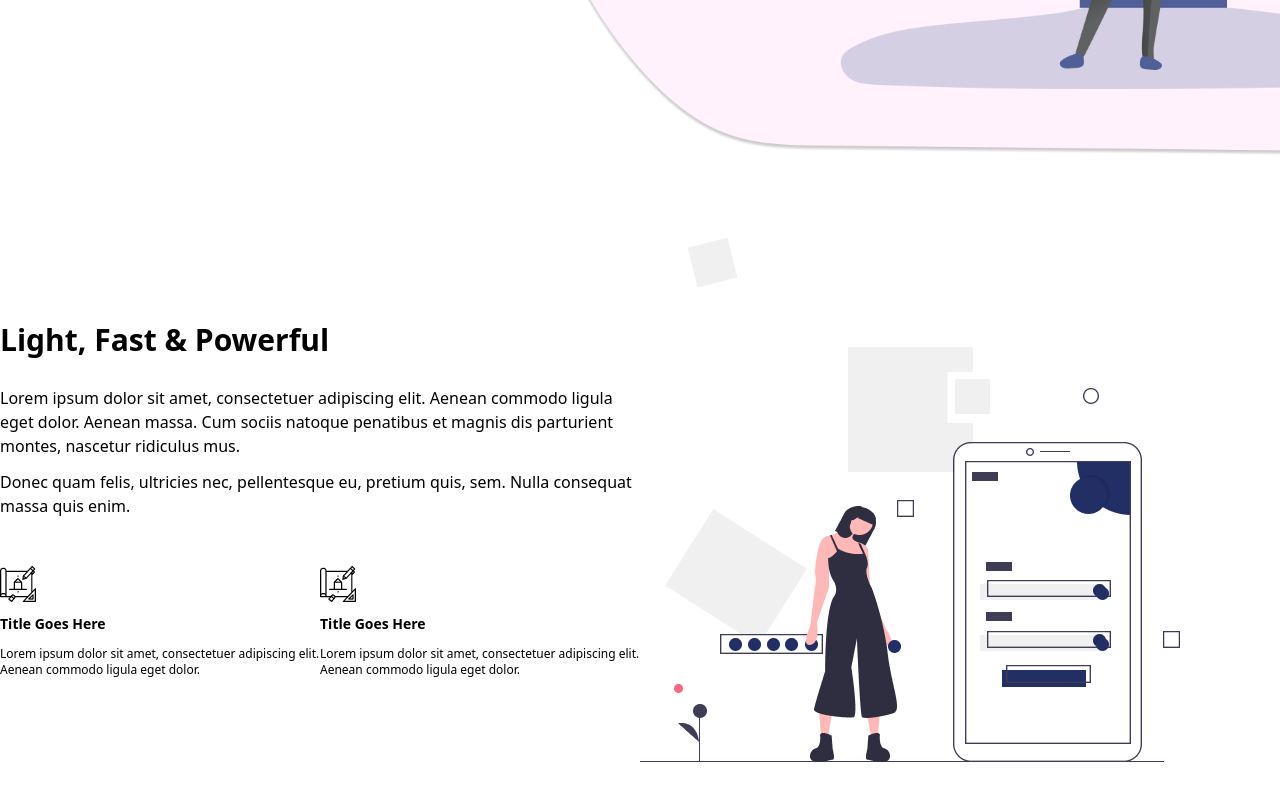
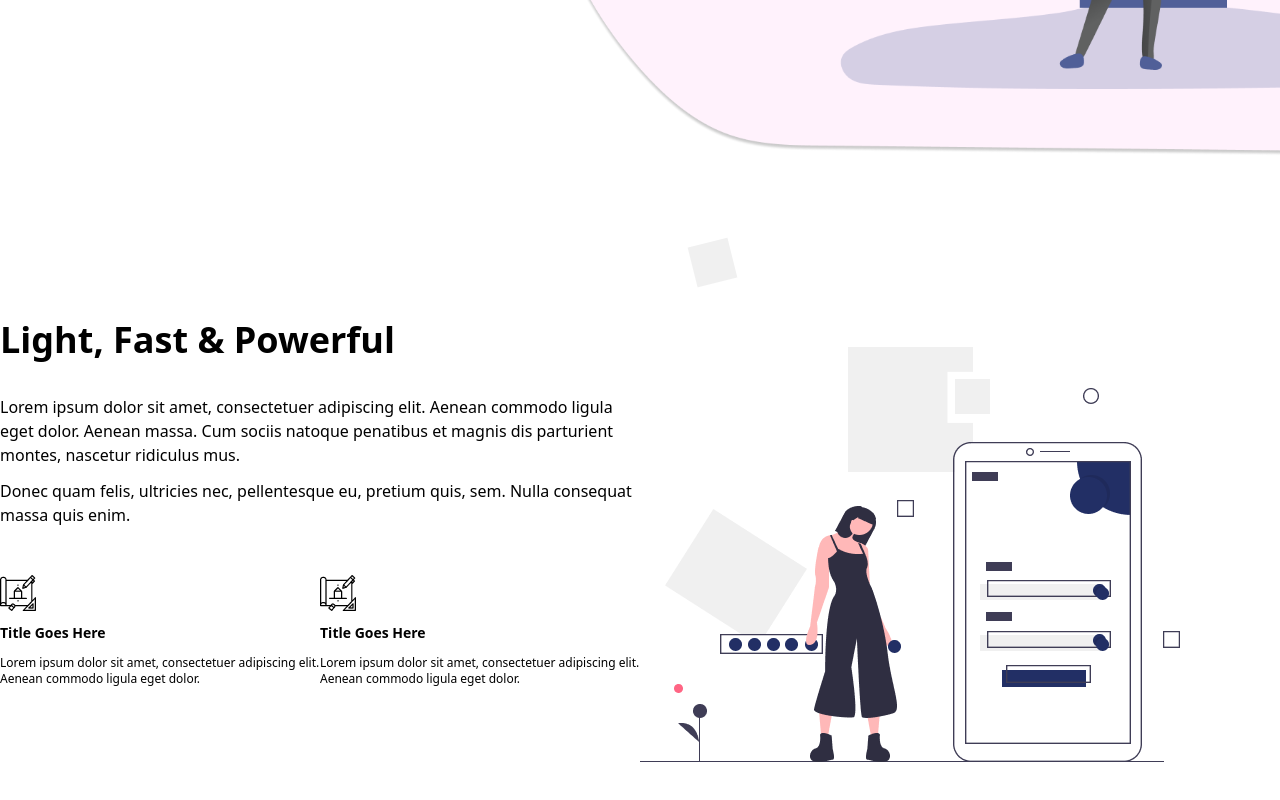
Before and after one commit to KingKhay/Giga, an Angular app: page / in a window 1280 px wide. Shown: the part 643-1443 px from the top of the page. Built offline with nearby package versions, Linux system fonts and the light colour scheme.

Commit message:
changed banner title font size

```diff
--- a/src/app/home/banner/banner.component.html
+++ b/src/app/home/banner/banner.component.html
@@ -1,6 +1,6 @@
 <div class="max-w-screen-xl mx-auto flex items-center m-20">
   <div class="basis-2/4">
-    <p class="text-3xl font-bold mb-7">Light, Fast & Powerful</p>
+    <p class="text-[36px] font-bold mb-7">Light, Fast & Powerful</p>
     <p class="mb-3">
       Lorem ipsum dolor sit amet, consectetuer adipiscing elit. Aenean commodo ligula eget dolor. Aenean massa. Cum sociis natoque penatibus et magnis dis parturient montes, nascetur ridiculus
       mus.
```
